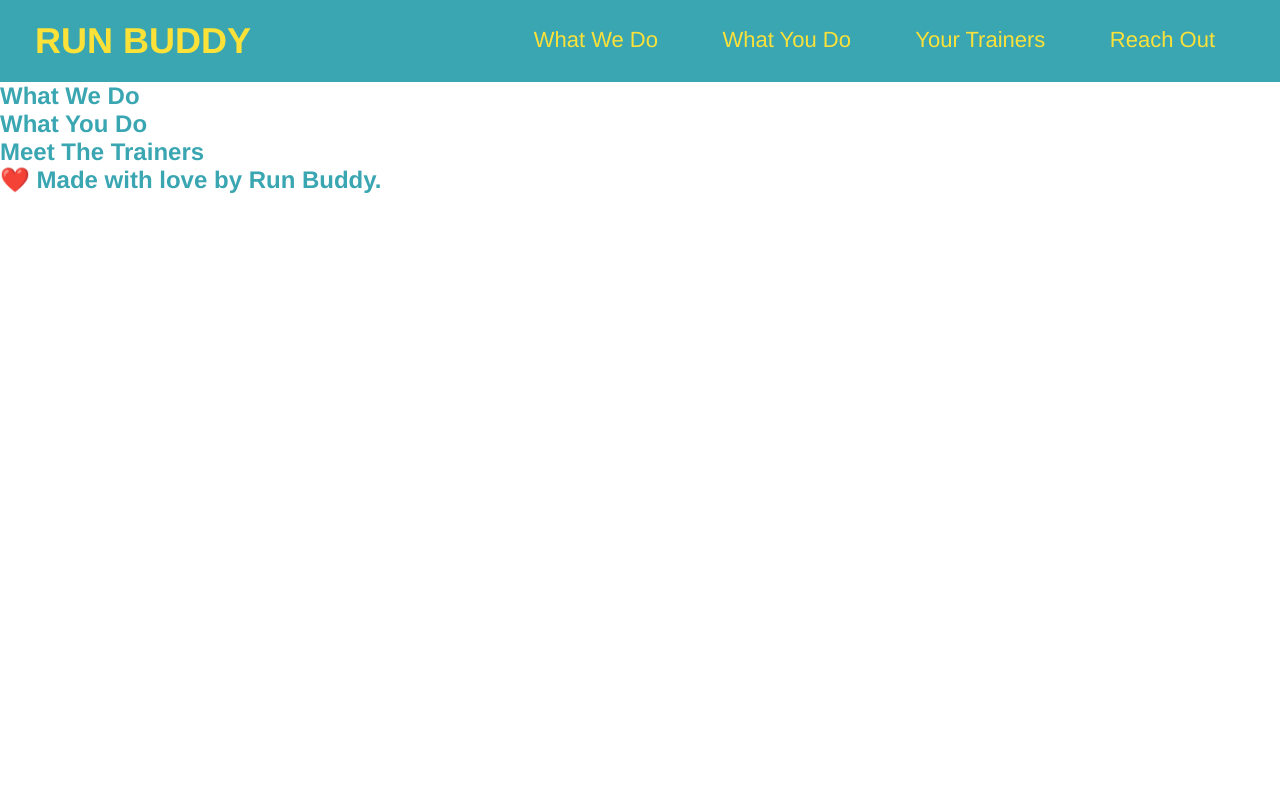
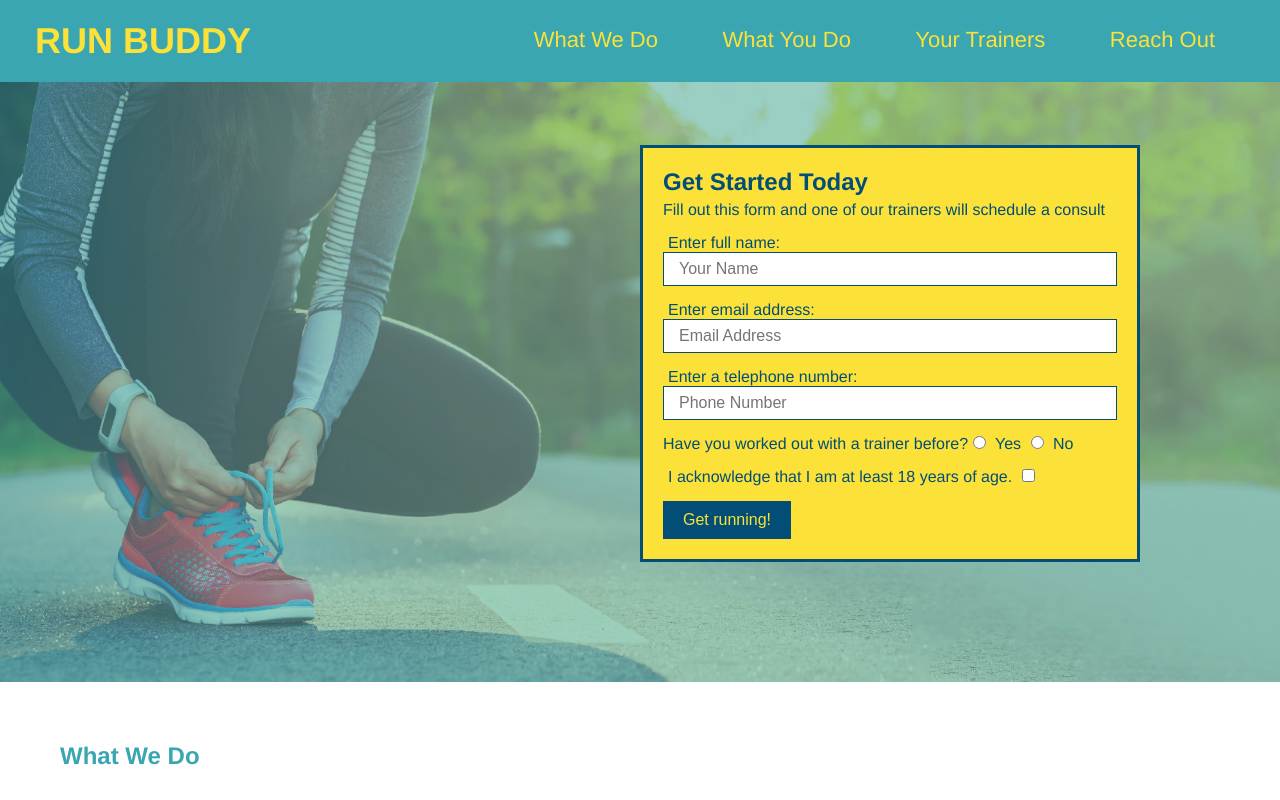
Before and after one commit to HaleyNicole126/run-buddy, a plain HTML site: page index.html in a window 1280 px wide. Shown: the top 800 px of the page. Drawn offline with Linux system fonts and the light colour scheme.

Commit message:
styledhero

```diff
--- a/assets/css/style.css
+++ b/assets/css/style.css
@@ -1,6 +1,7 @@
 * {
     margin: 0;
     padding: 0;
+    box-sizing: border-box;
 }
 
 body {
@@ -21,6 +22,7 @@ header h1 {
     font-size: 36px;
     color: #fce138;
     margin: 0;
+    display: inline;
 }
 
 header a {
@@ -43,10 +45,85 @@ header nav ul li a {
     font-size: 22px;
 }
 
-header h1 {
-    font-weight: bold;
-    font-size: 36px;
-    color:#fce138;
+
+
+footer {
+    background: #fce138;
+    width: 100%;
+    padding: 40px 35px;
+}
+
+footer h2 {
+    display: inline;
+    color: #024e76;
+    font-size: 30px;
     margin: 0;
-    display: inline;
 }
+
+footer div {
+  float: right;
+  line-height: 1.5;
+  text-align: right;
+}
+
+footer a {
+  color: #024e76;
+}
+
+section {
+  padding: 60px;
+}
+
+  /* Hero Style Start */
+.hero {
+  background-image: url("../images/hero-bg.jpg");
+  height: 600px;
+  background-size: cover;
+  background-position: center;
+  position: relative;
+}
+
+
+.hero-form {
+  background-color: #fce138;
+  padding: 20px;
+  width: 500px;
+  color: #024e76;
+  border: solid 3px #024e76;
+  position: absolute;
+  bottom: 120px;
+  right: 140px;
+}
+
+.hero-form h3 {
+  font-size: 24px;
+  margin: 0;
+}
+
+.hero-form p {
+  margin: 5px 0 15px 0;
+}
+
+.form-input {
+  font-size: 16px;
+  border: 1px solid #024e76;
+  display: block;
+  padding: 7px 15px;
+  color: #024e76;
+  width: 100%;
+  margin-bottom: 15px;
+}
+
+.hero-form label {
+  margin: 0 5px;
+}
+
+.hero-form button {
+  color: #fce138;
+  background-color: #024e76;
+  border: none;
+  padding: 10px 20px;
+  font-size: 16px;
+}
+
+/* Hero Style End */
--- a/index.html
+++ b/index.html
@@ -34,9 +34,38 @@
         </header>
 
         <!-- hero/jumbotron -->
-        <section>
-
+        <section class="hero">
+            <div class="hero-form">
+                <h3>Get Started Today</h3>
+                <p>Fill out this form and one of our trainers will schedule a consult</p>
+            <!-- form element -->
+                <form>
+                    <label for="name">Enter full name:</label>
+                    <input class="form-input" type="text" placeholder="Your Name" name="name" id="name" />
+                    <label for="email">Enter email address:</label>
+                    <input class="form-input" type="email" placeholder="Email Address" name="email" id="email" />
+                    <label for="phone">Enter a telephone number:</label>
+                    <input class="form-input" type="tel" placeholder="Phone Number" name="phone" id="phone"/>
+                    <p>
+                        Have you worked out with a trainer before?
+                        <input type="radio" name="trainer-confirm" id="trainer-yes" />
+                        <label for="trainer-yes">Yes</label>
+                        <input type="radio" name="trainer-confirm" id="trainer-no" />
+                        <label for="trainer-no">No</label>
+                    </p>
+                    <p>
+                        <label for="checkbox" >
+                        I acknowledge that I am at least 18 years of age.
+                        </label>
+                        <input type="checkbox" name="age-confirm" id="checkbox" />
+                    </p>
+                    <button type="submit">
+                        Get running!
+                    </button>
+                </form>
+            </div>
         </section>
+        <!-- end hero -->
 
         <!-- "what we do" section -->
         <section>
@@ -56,6 +85,10 @@
         <!-- footer -->
         <footer>
             <h2>❤️ Made with love by Run Buddy.</h2>
+            <div>
+                <a href="#">Read Our Privacy Policy</a><br />
+                &copy; 2019 Run Buddy, Inc.
+            </div>
         </footer>
 
     </body>
```
Also changed, not shown: assets/images/hero-bg.jpg (added).
